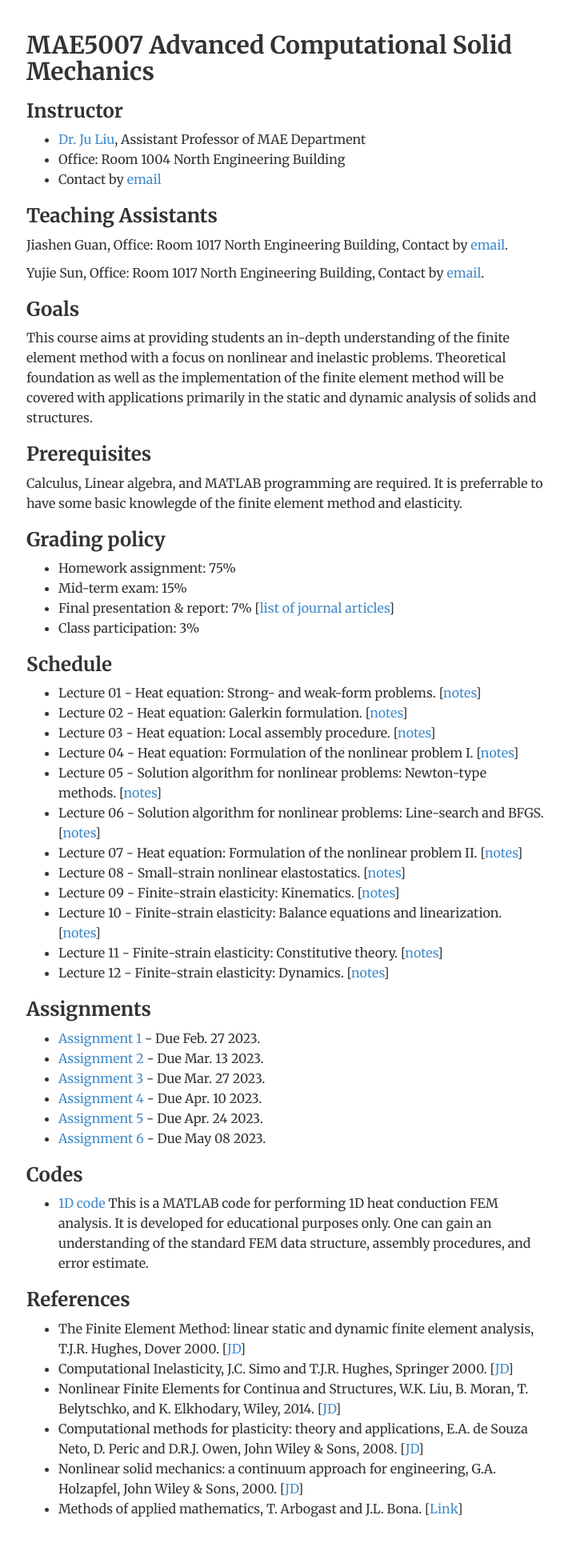
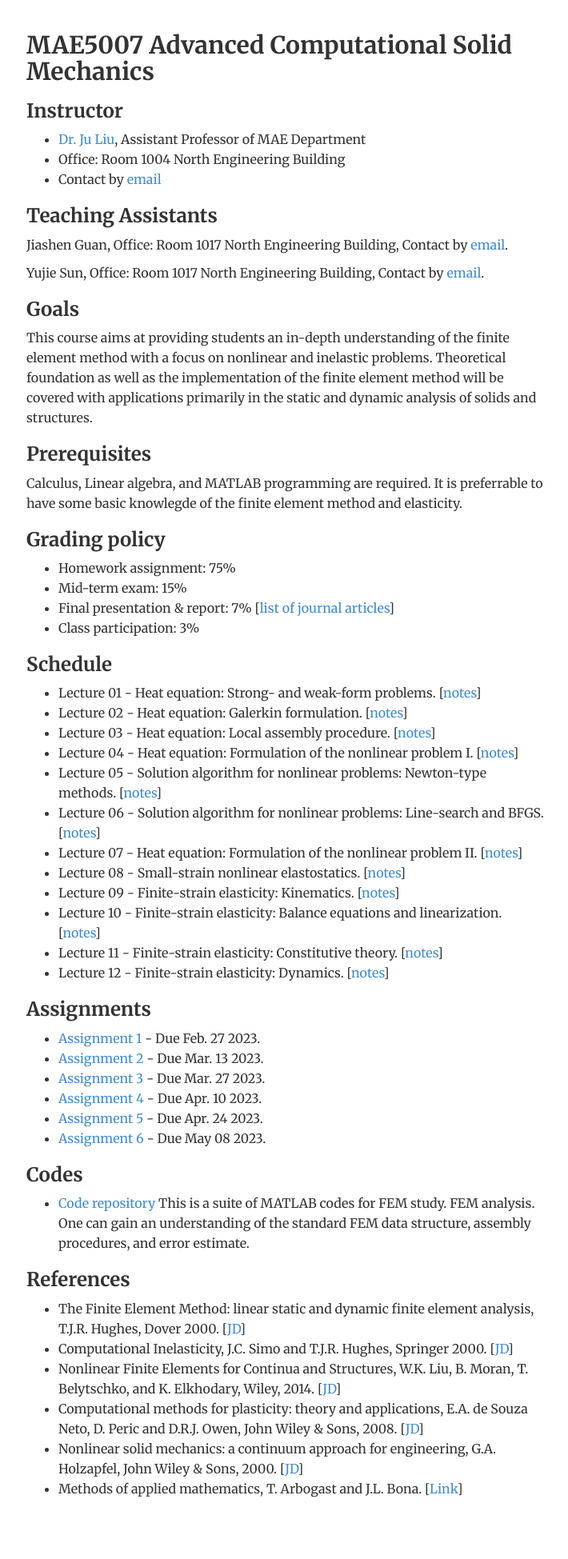
Before and after one commit to ju-liu/ju-liu.github.io, a Jekyll site: the page built from teaching/FEM-2023-Spring/index.html, in a window 1280 px wide. Shown: the whole page at 80% size, without its empty margins (283-993 px from the left). Built offline with Jekyll 4.4.1, drawn with Linux system fonts in a browser that asks for light colours; nearby versions of some CDN libraries; library files that are not in the unit come from our copies; after the commit the page ends 1924 px from its top, so only the background shows below that.

Commit message:
Update index.html

```diff
--- a/teaching/FEM-2023-Spring/index.html
+++ b/teaching/FEM-2023-Spring/index.html
@@ -62,7 +62,7 @@ description: Research of Dr. Ju Liu
 
 <h3>Codes</h3>
 <ul>
-  <li><a href="https://github.com/M3C-Lab/FEM-1D-demo">1D code</a> This is a MATLAB code for performing 1D heat conduction FEM analysis. It is developed for educational purposes only. One can gain an understanding of the standard FEM data structure, assembly procedures, and error estimate.</li>
+  <li><a href="https://github.com/M3C-Lab/FEM-tutorial">Code repository</a> This is a suite of MATLAB codes for FEM study. FEM analysis. One can gain an understanding of the standard FEM data structure, assembly procedures, and error estimate.</li>
 </ul>
 
 <h3>References</h3>
```
